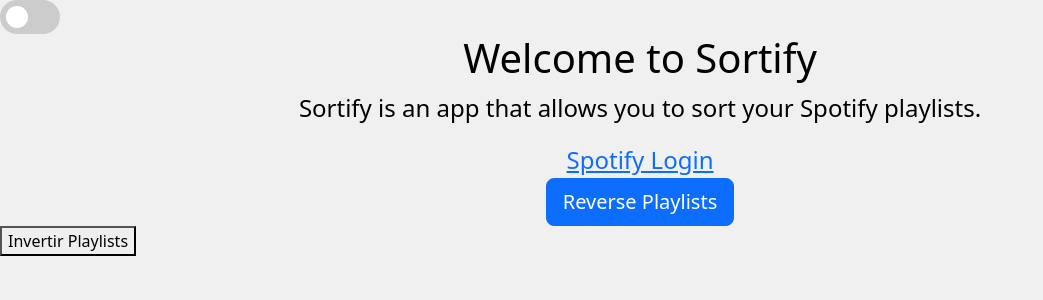
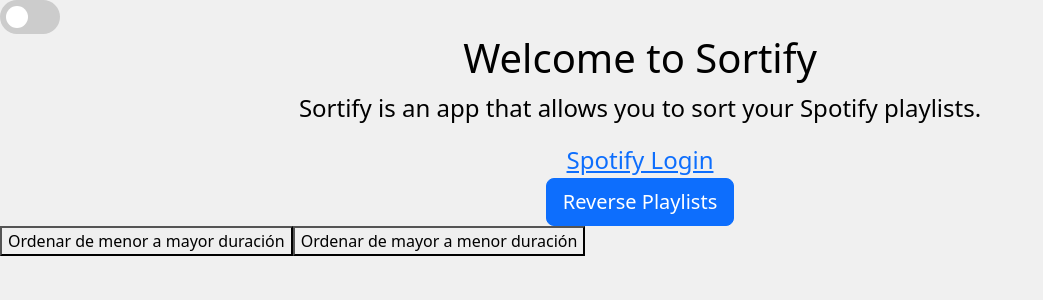
Before and after one commit to based-on-what/Sortify, a React (Create React App) app: page /ordenar-playlists in a window 1280 px wide. Shown: the top 300 px of the page, without its empty margins (0-1043 px from the left). Built offline with nearby package versions, Linux system fonts and the light colour scheme; no server answers; what spotify-web-api-js would draw is missing.

Commit message:
fix: login, needs-fixing: sorting from the front

```diff
--- a/src/components/OrdenarPlaylists.js
+++ b/src/components/OrdenarPlaylists.js
@@ -1,23 +1,31 @@
-// OrdenarPlaylists.js
-import React, { useState } from 'react';
+import React from 'react';
+import axios from 'axios';
 
-function OrdenarPlaylists({ playlists }) {
-  const [reversedPlaylists, setReversedPlaylists] = useState([]);
+const OrdenarPlaylists = ({ playlists, setPlaylists }) => {
+  const [isAnimating, setIsAnimating] = React.useState(false);
 
-  // Función para invertir el orden de las playlists
-  const invertPlaylists = () => {
-    // Crea una copia de las playlists y reviértela
-    const reversed = [...playlists].reverse();
-    setReversedPlaylists(reversed);
+  const invertPlaylists = async (orden) => {
+    setIsAnimating(true);
+    try {
+      const response = await axios.post('http://localhost:5000/api/invert-playlists', {
+        playlists: playlists,
+        orden: orden
+      });
+      const sortedPlaylists = response.data.sorted_playlists;
+      setPlaylists(sortedPlaylists);
+    } catch (error) {
+      console.error('Error al obtener playlists ordenadas:', error);
+    } finally {
+      setIsAnimating(false);
+    }
   };
 
   return (
     <div>
-      {/* Botón para invertir las playlists */}
-      <button onClick={invertPlaylists}>Invertir Playlists</button>
-      {/* Resto de tu lógica para mostrar las playlists */}
+      <button onClick={() => invertPlaylists(0)}>Ordenar de menor a mayor duración</button>
+      <button onClick={() => invertPlaylists(1)}>Ordenar de mayor a menor duración</button>
     </div>
   );
-}
+};
 
 export default OrdenarPlaylists;
```
Also changed, not shown: 1 other file (tests, documents, lock files or other folders).
